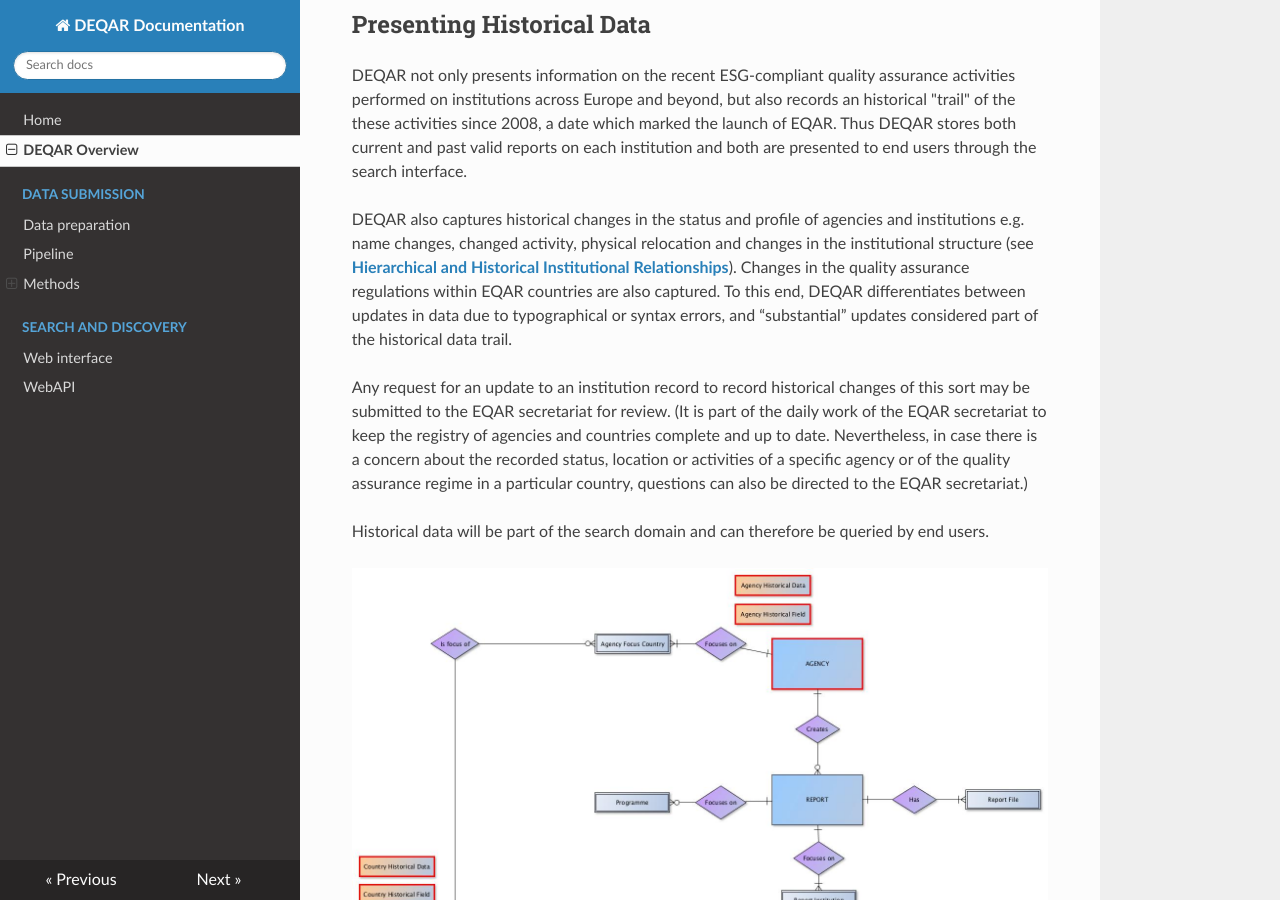
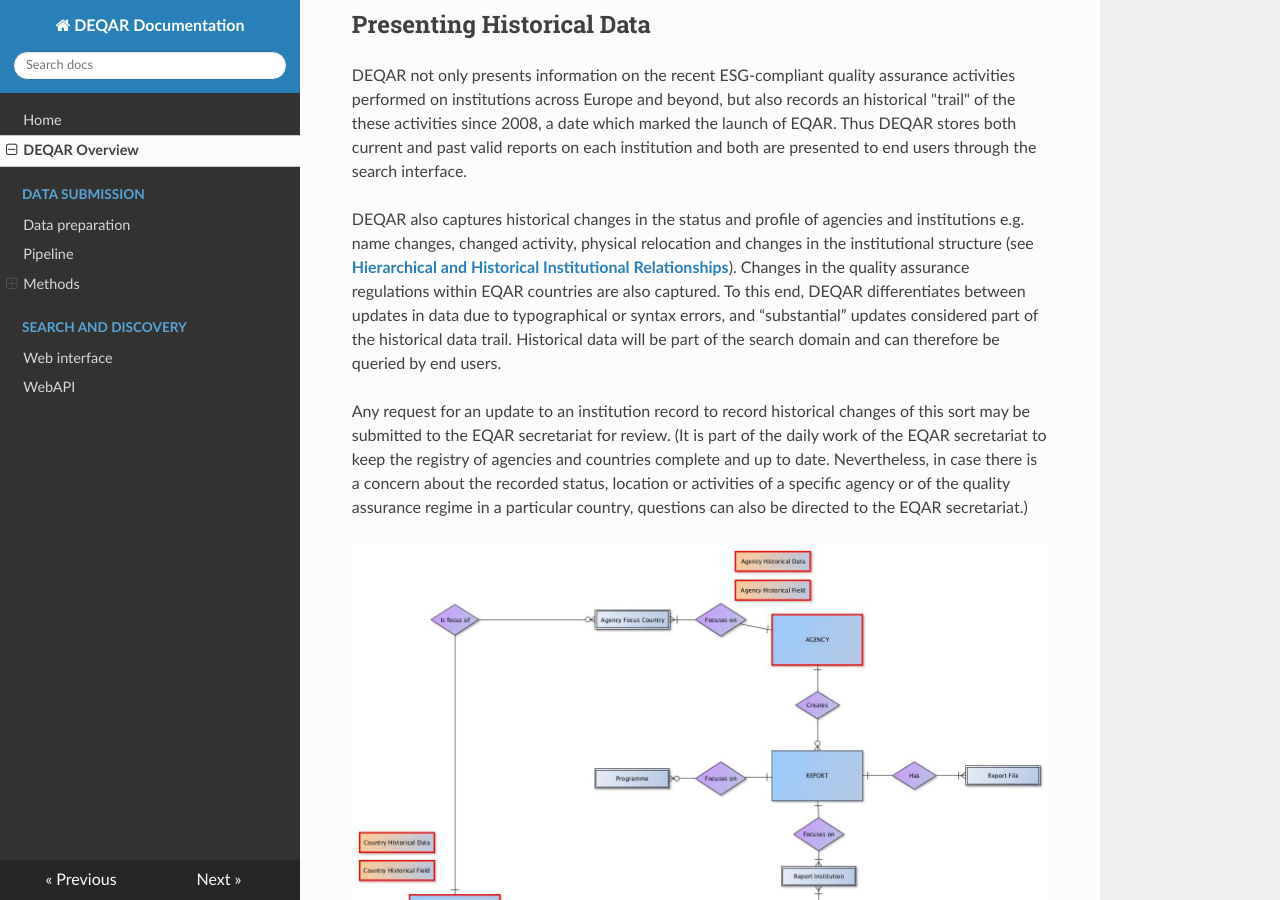
Before and after one commit to EQAR/deqar-docs, an MkDocs documentation site: the page built from docs/DEQAR_overview.md, in a window 1280 px wide and 900 px high, scrolled down 8025 px. Built offline with MkDocs 1.6.1, drawn with Linux system fonts in a browser that asks for light colours; nearby versions of some CDN libraries; old or Windows-style settings are respelled for this version of MkDocs.

```diff
--- a/docs/DEQAR_overview.md
+++ b/docs/DEQAR_overview.md
@@ -160,10 +160,8 @@ Presenting Historical Data
 
 DEQAR not only presents information on the recent ESG-compliant quality assurance activities performed on institutions across Europe and beyond, but also records an historical "trail" of the these activities since 2008, a date which marked the launch of EQAR. Thus DEQAR stores both current and past valid reports on each institution and both are presented to end users through the search interface.
 
-DEQAR also captures historical changes in the status and profile of agencies and institutions e.g. name changes, changed activity, physical relocation and changes in the institutional structure (see [**Hierarchical and Historical Institutional Relationships**](https://docs.deqar.eu/DEQAR_overview/#hierarchical-and-historical-institutional-relationships)). Changes in the quality assurance regulations within EQAR countries are also captured. To this end, DEQAR differentiates between updates in data due to typographical or syntax errors, and “substantial” updates considered part of the historical data trail.
+DEQAR also captures historical changes in the status and profile of agencies and institutions e.g. name changes, changed activity, physical relocation and changes in the institutional structure (see [**Hierarchical and Historical Institutional Relationships**](https://docs.deqar.eu/DEQAR_overview/#hierarchical-and-historical-institutional-relationships)). Changes in the quality assurance regulations within EQAR countries are also captured. To this end, DEQAR differentiates between updates in data due to typographical or syntax errors, and “substantial” updates considered part of the historical data trail. Historical data will be part of the search domain and can therefore be queried by end users.
 
 Any request for an update to an institution record to record historical changes of this sort may be submitted to the EQAR secretariat for review. (It is part of the daily work of the EQAR secretariat to keep the registry of agencies and countries complete and up to date.  Nevertheless, in case there is a concern about the recorded status, location or activities of a specific agency or of the quality assurance regime in a particular country, questions can also be directed to the EQAR secretariat.)
 
-Historical data will be part of the search domain and can therefore be queried by end users.
-
 ![DEQAR High Level Data Model with historical records](img/DEQARPhysicalERDiagram_Design31_20-01-18_historical.jpg)
```
